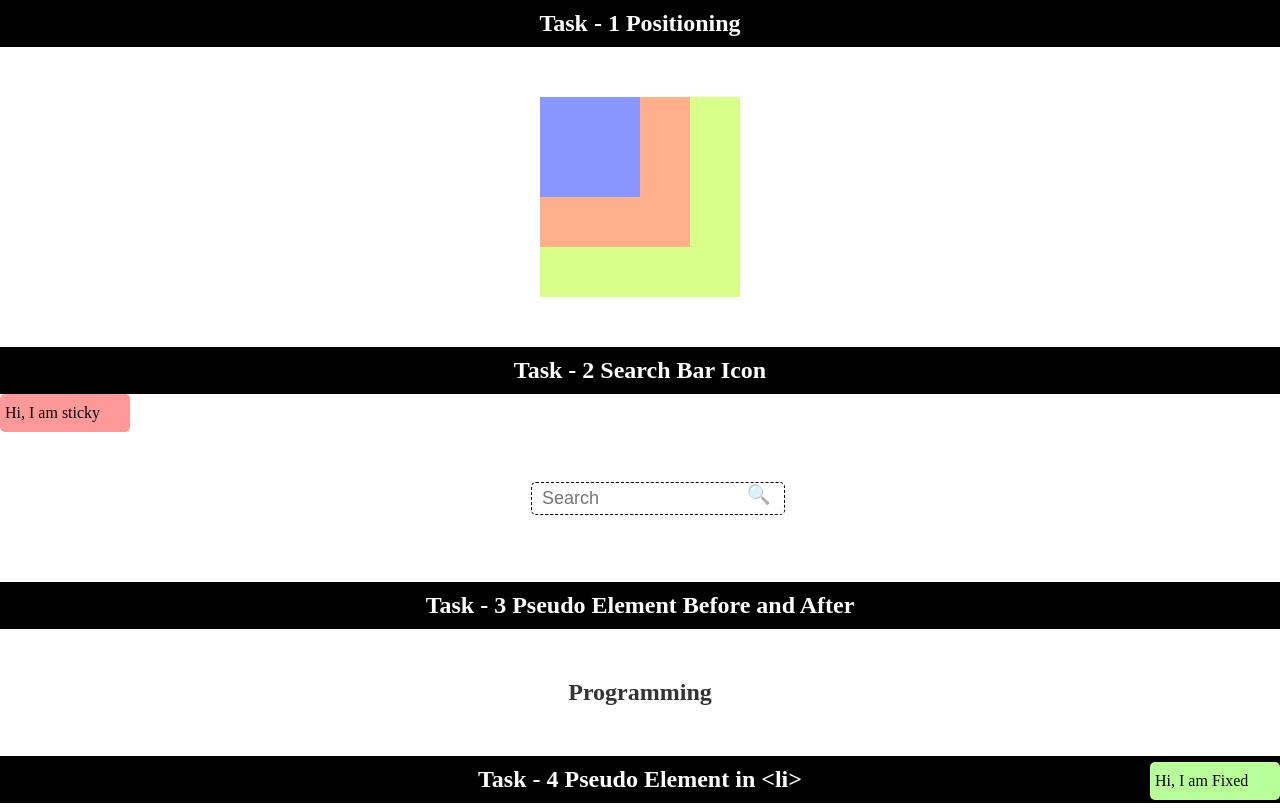
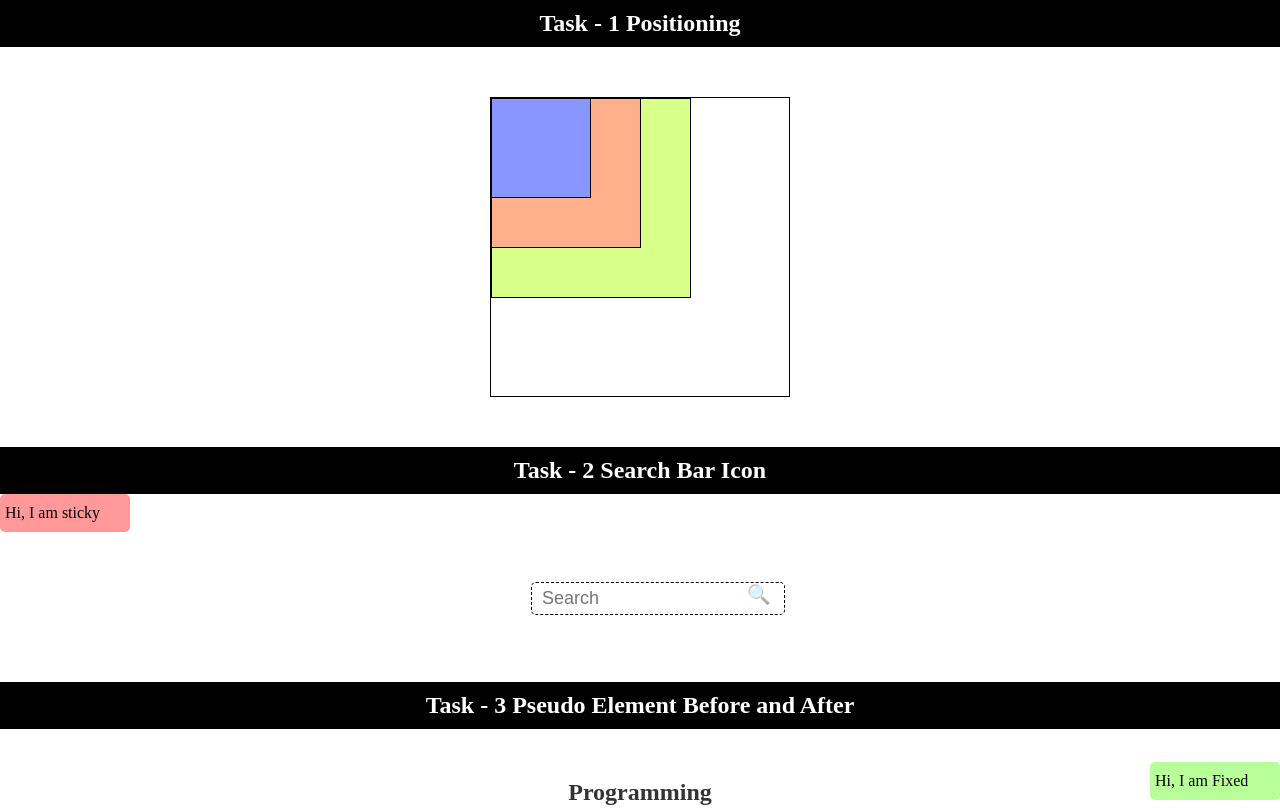
Before and after one commit to Dharneesh021/Boston-tasks, a plain HTML site: page Day 4/Day - 4 Task - 4/index.html in a window 1280 px wide. Shown: the top 809 px of the page. Drawn offline with Linux system fonts and the light colour scheme.

Commit message:
Task - 4 update

```diff
--- a/Day 4/Day - 4 Task - 4/style.css
+++ b/Day 4/Day - 4 Task - 4/style.css
@@ -17,19 +17,22 @@
 
 /* task 1 */
 .task-1{
-    width: 200px;
-    height: 200px;
+    width: 300px;
+    height: 300px;
     margin: 50px auto ;
     position: relative;
+    border: 1px solid black;
+
 }
 
 .child1{
     width: 200px;
     height: 200px;
     background-color: #d8ff8a;
-    position: relative;
+    border: 1px solid black;
 }
 .child2{
+    border: 1px solid black;
     width: 150px;
     height: 150px;
     background-color: #ffaf8a;
@@ -38,6 +41,7 @@
 }
 .child3{
     width: 100px;
+    border: 1px solid black;
     height: 100px;
     background-color: #8a96ff;
     position: absolute;
@@ -72,7 +76,6 @@
     margin: 50px auto;
 }
 .search-bar input{
-    position: relative;
     padding: 5px 10px;
     border: 1px dashed black;
     font-size: 18px;
```
